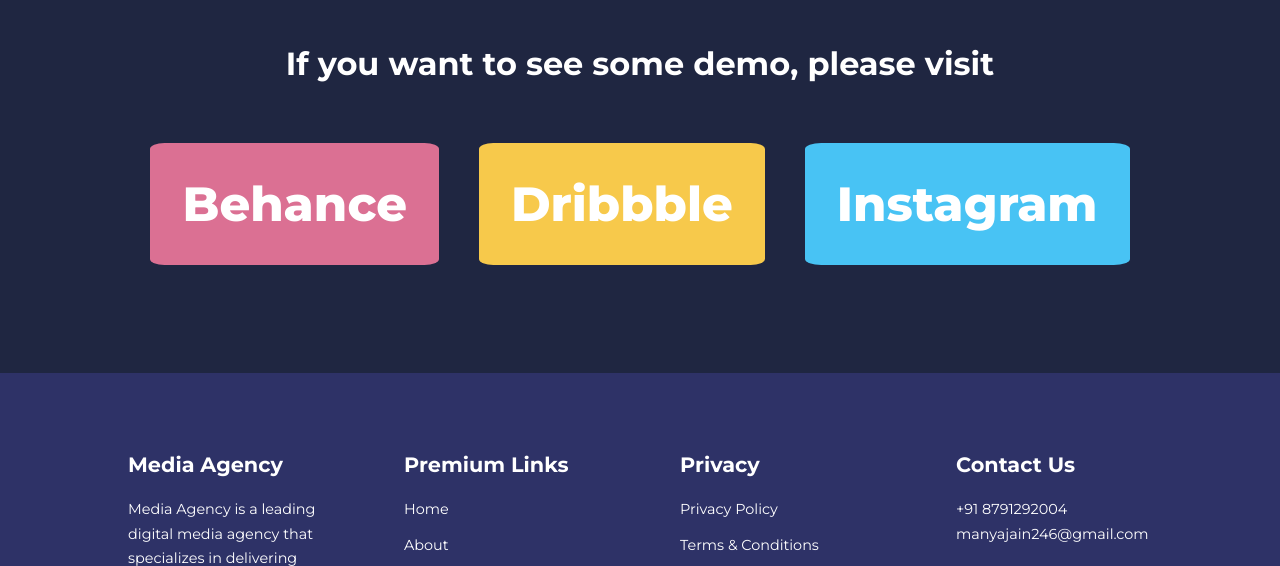
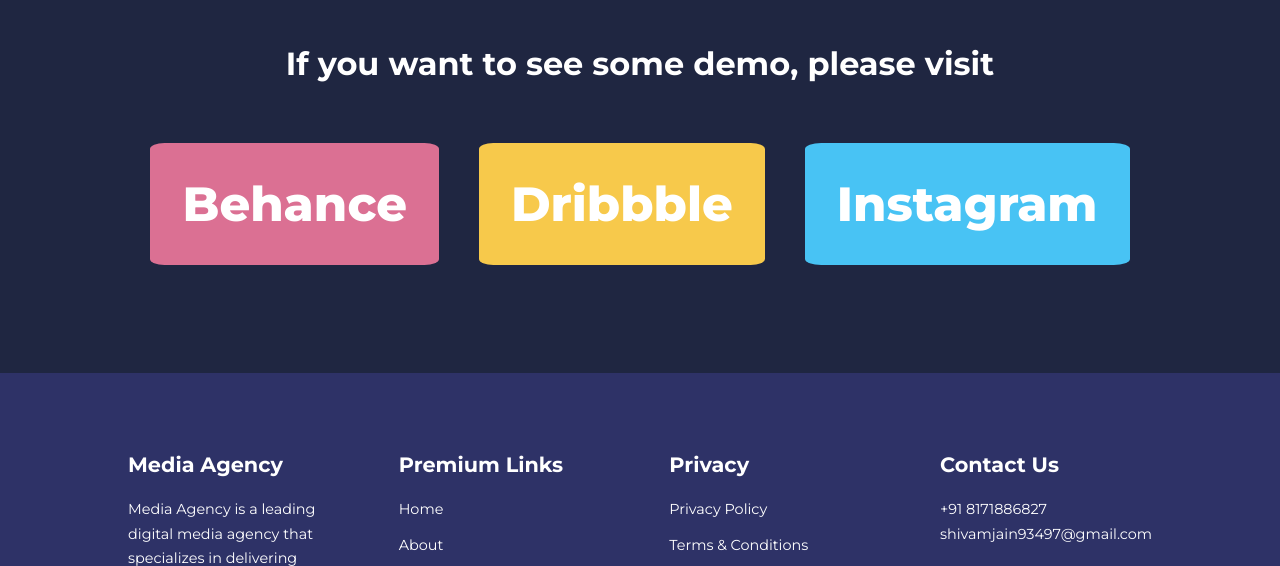
Before and after one commit to ManyaJain246/Media-Agency, a plain HTML site: page about.html in a window 1280 px wide. Shown: the part 1014-1580 px from the top of the page. Drawn offline with Linux system fonts and the light colour scheme.

Commit message:
Update about.html

```diff
--- a/about.html
+++ b/about.html
@@ -122,8 +122,8 @@
             <div class="footer4">
                 <h4> Contact Us</h4>
               <div>
-                <p>+91 8791292004</p>
-                <p>manyajain246@gmail.com</p>
+                <p>+91 8171886827</p>
+                <p>shivamjain93497@gmail.com</p>
               </div>
 
                 <ul class="footersocials">
```
